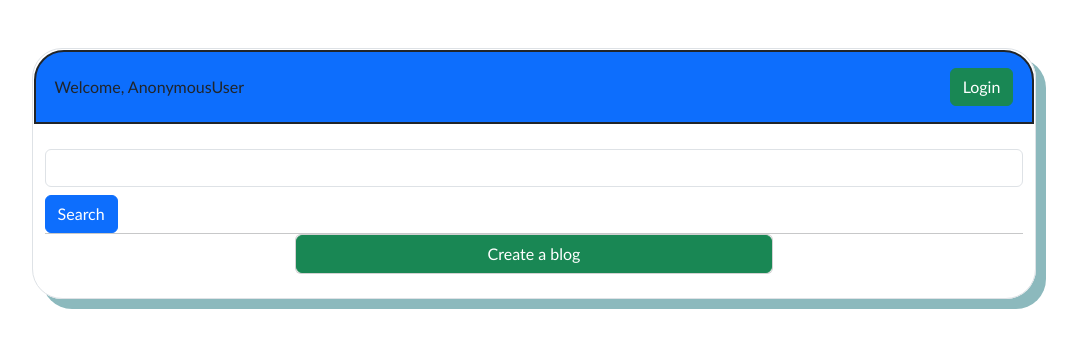
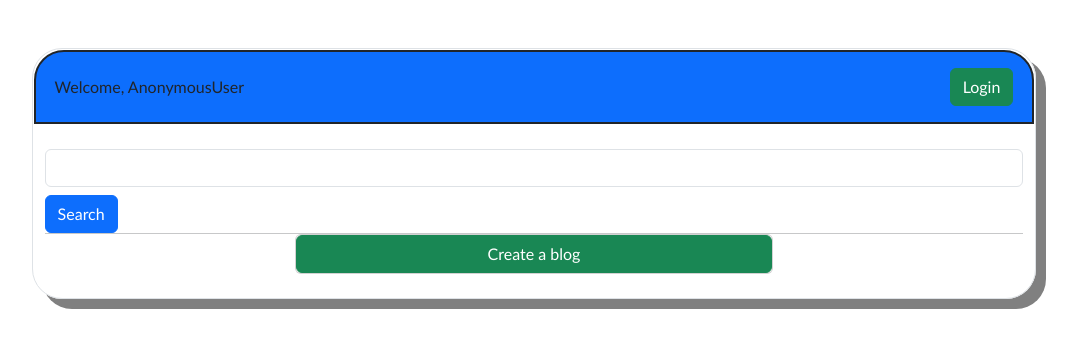
Before and after one commit to Aayushman4725/Blog-Application-using-python-with-django, a Django app: page / in a window 1280 px wide. Shown: the top 348 px of the page, without its empty margins (106-1183 px from the left). Run offline with Django 5.2, Linux system fonts and the light colour scheme; data that the repository does not hold is empty; parts of the project's set-up code (start-up, migrations or seed data) failed here and were passed over; some libraries are stand-ins or nearby versions.

Commit message:
some changes in css

```diff
--- a/blog_main/static/css/styles.css
+++ b/blog_main/static/css/styles.css
@@ -1,7 +1,7 @@
 .border{
     padding: 0px;
     font-family: 'Trebuchet MS', 'Lucida Sans Unicode', 'Lucida Grande', 'Lucida Sans', Arial, sans-serif;
-    box-shadow: 10px 10px #8CB9BD;
+    box-shadow: 10px 10px grey;
     border-color:black ;
     border-radius: 30px;
     width: 80%;
@@ -12,7 +12,10 @@
     align-items: stretch; /* Stretch children to fit width */
     justify-content: center;
 
+
 }
+
+
 
 .margin{
     margin: 1px;
```
